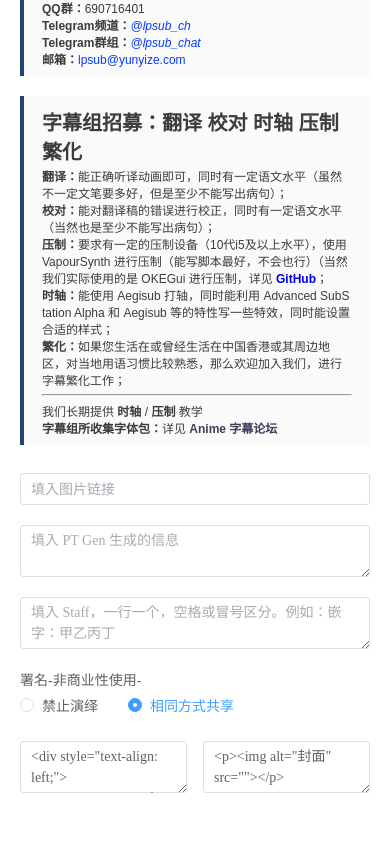
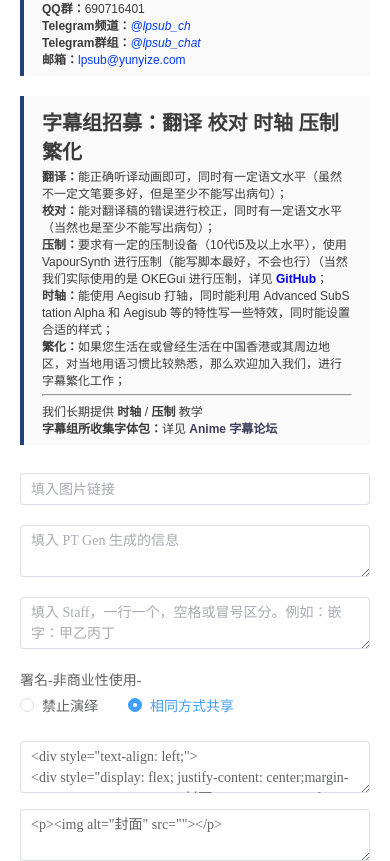
Before and after one commit to Rotten-LKZ/res-publish, a Vue app: page / in a window 390 px wide. Shown: the part 591-1452 px from the top of the page. Before the commit the page ends 1384 px from the top, so only its background shows below. Built offline with nearby package versions, Linux system fonts and the light colour scheme.

Commit message:
style(main.input.output): column direction

```diff
--- a/src/App.vue
+++ b/src/App.vue
@@ -179,6 +179,12 @@ body {
 @media (max-width: 768px) {
   main {
     flex-direction: column;
+
+    .input {
+      .output {
+        flex-direction: column;
+      }
+    }
   }
 }
 
```
